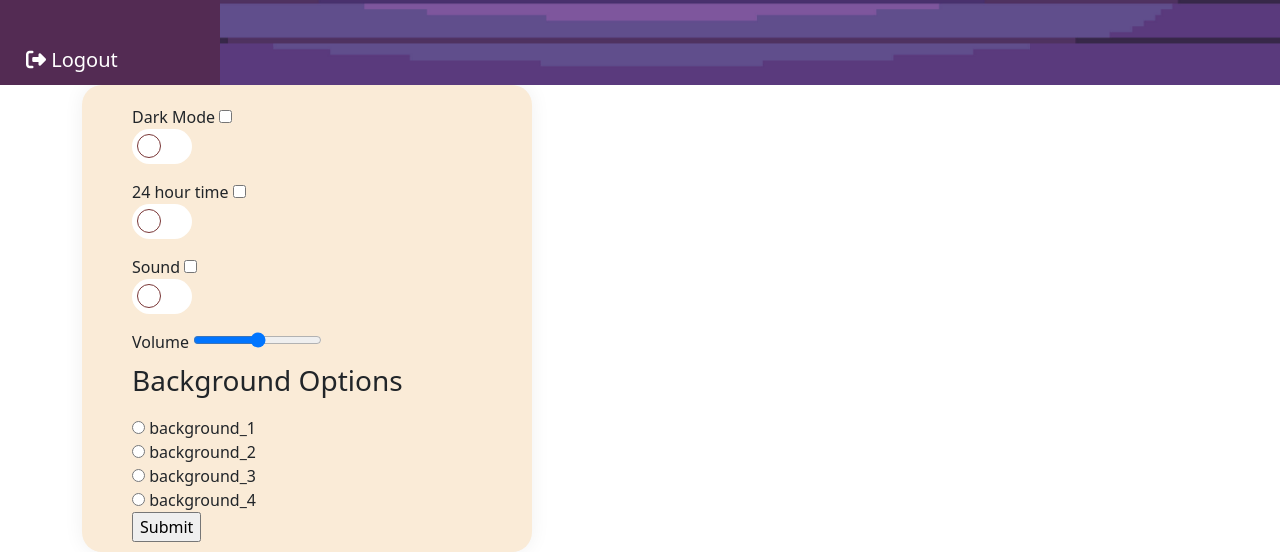
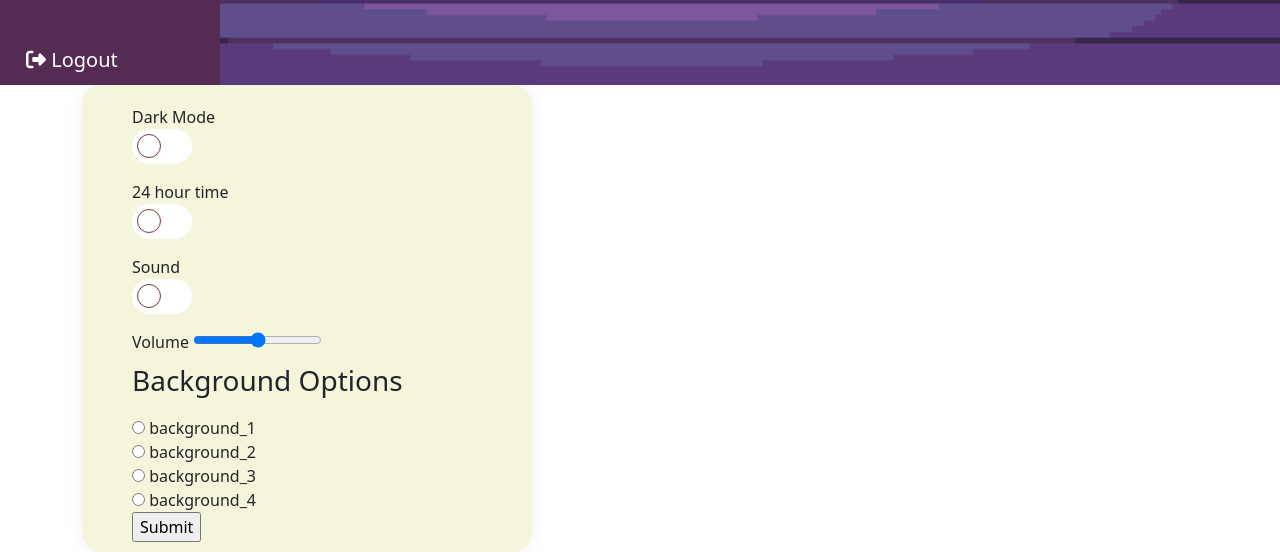
Before and after one commit to mimm1n/Pomo, a Flask app: page /settings in a window 1280 px wide. Shown: the part 715-1267 px from the top of the page. Run offline with Flask 3, Linux system fonts and the light colour scheme; some libraries are stand-ins or nearby versions.

Commit message:
css for settings

```diff
--- a/website/static/css/style.css
+++ b/website/static/css/style.css
@@ -169,7 +169,7 @@ input[type="password"] {
 
 .st-container {
   box-sizing: border-box;
-  background-color: antiquewhite;
+  background-color: beige;
   padding: 10px 50px;
   border-radius: 20px;
   box-shadow: 0 0 20px rgb(240, 240, 240);
@@ -205,3 +205,7 @@ input[type="password"] {
   transition: 0.3s all;
   border: 1px solid #793636;
 }
+
+input[type="checkbox"]{
+  display:none;
+}
```
